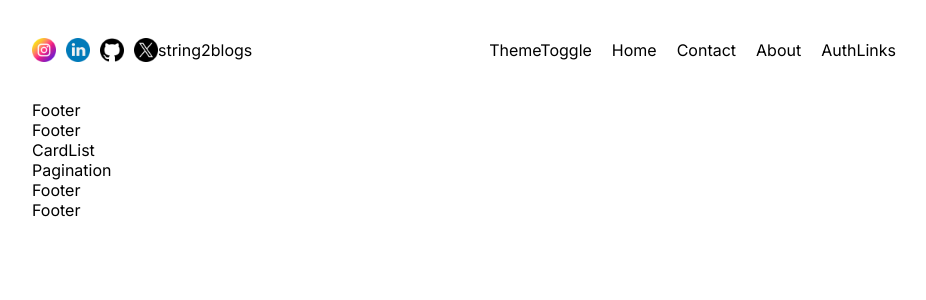
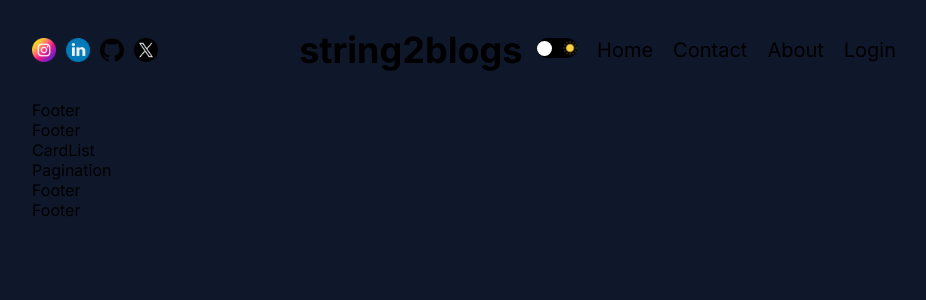
Before and after one commit to Satyam-R4j/string2blogs-webapp, a Next.js app: page / in a window 1280 px wide. Shown: the top 300 px of the page, without its empty margins (176-1102 px from the left). Built offline with nearby package versions, Linux system fonts and the light colour scheme.

Commit message:
Working on NavBar and theme Toggle

```diff
--- a/src/app/globals.css
+++ b/src/app/globals.css
@@ -23,6 +23,13 @@ a {
     text-decoration: none;
 }
 
+.light {
+    --bg: #0f172a;
+    --text-color: #ddd;
+    --softBg: #1f273a;
+    --softTextColor: #a6a6a6;
+}
+
 .container {
     min-height: 100vh;
     background-color: var(--bg);
@@ -37,44 +44,37 @@ a {
     padding-right: 80px;
 }
 
-@media screen and (max-width:1536px) {
-  .wrapper{
+@media screen and (max-width: 1536px) {
+    .wrapper {
         max-width: 1366px;
-
     }
 }
 
-@media screen and (max-width:1280px) {
-  .wrapper{
+@media screen and (max-width: 1280px) {
+    .wrapper {
         max-width: 1024px;
-
     }
 }
 
-@media screen and (max-width:1024px) {
-  .wrapper{
+@media screen and (max-width: 1024px) {
+    .wrapper {
         max-width: 768px;
         padding-left: 40px;
         padding-right: 40px;
     }
 }
 
-
-@media screen and (max-width:768px) {
-  .wrapper{
+@media screen and (max-width: 768px) {
+    .wrapper {
         max-width: 640px;
-
     }
 }
 
-@media screen and (max-width:640px) {
-  .wrapper{
+@media screen and (max-width: 640px) {
+    .wrapper {
         max-width: 475px;
-
     }
 }
-
-
 
 /* @theme inline {
   --color-background: var(--background);
--- /dev/null
+++ b/src/app/layout.js
@@ -0,0 +1,34 @@
+import "./globals.css";
+import { Inter } from "next/font/google";
+
+import Navbar from "../components/navbar/Navbar.jsx";
+import Footer from "../components/footer/Footer.jsx";
+import { ThemeContextProvider } from "../context/ThemeContext";
+import  ThemeProvider  from "@/providers/ThemeProvider";
+
+const inter = Inter({ subsets: ["latin"] });
+
+export const metadata = {
+    title: "string2blogs",
+    description: "The best blog app",
+};
+
+export default function RootLayout({ children }) {
+    return (
+        <html lang="en">
+            <body className={inter.className}>
+                <ThemeContextProvider>
+                    <ThemeProvider>
+                        <div className="container">
+                            <div className="wrapper ">
+                                <Navbar />
+                                {children}
+                                <Footer />
+                            </div>
+                        </div>
+                    </ThemeProvider>
+                </ThemeContextProvider>
+            </body>
+        </html>
+    );
+}
--- a/src/app/layout.tsx
+++ /dev/null
@@ -1,31 +0,0 @@
-import "./globals.css";
-import { Inter } from "next/font/google";
-
-import Navbar from "../components/navbar/Navbar.jsx";
-import Footer from "../components/footer/Footer.jsx";
-const inter = Inter({ subsets: ["latin"] });
-
-export const metadata = {
-    title: "string2blogs",
-    description: "The best blog app",
-};
-
-export default function RootLayout({
-    children,
-}: Readonly<{
-    children: React.ReactNode;
-}>) {
-    return (
-        <html lang="en">
-            <body className={inter.className}>
-                <div className="container">
-                    <div className="wrapper ">
-                        <Navbar />
-                        {children}
-                        <Footer />
-                    </div>
-                </div>
-            </body>
-        </html>
-    );
-}
--- a/src/components/authLinks/AuthLinks.jsx
+++ b/src/components/authLinks/AuthLinks.jsx
@@ -1,8 +1,21 @@
 import React from "react";
 import styles from "./authLinks.module.css";
+import Link from "next/link";
 
 const AuthLinks = () => {
-  return <div>AuthLinks</div>;
+    const status = "notauthenticated";
+    return (
+        <>
+            {status === "notauthenticated" ? (
+                <Link href="/login">Login</Link>
+            ) : (
+              <>
+                <Link href="/write">Write</Link>
+                <span className={styles.link}>Logout</span>
+              </>
+            )}
+        </>
+    );
 };
 
 export default AuthLinks;
--- a/src/components/authLinks/authLinks.module.css
+++ b/src/components/authLinks/authLinks.module.css
@@ -0,0 +1,3 @@
+.link{
+    cursor: pointer;
+}
--- a/src/components/navbar/navbar.module.css
+++ b/src/components/navbar/navbar.module.css
@@ -8,14 +8,19 @@
 .social {
     display: flex;
     gap: 10px;
+    flex: 1;
 }
 
 .logo {
     flex: 1;
+    text-align: center;
+    font-size: 36px;
+    font-weight: bold;
 }
 
 .links {
     display: flex;
     gap: 20px;
     flex: 1;
+    font-size: 20px;
 }
--- a/src/components/themeToggle/ThemeToggle.jsx
+++ b/src/components/themeToggle/ThemeToggle.jsx
@@ -1,9 +1,21 @@
-import React from "react";
+"use client";
+import React, { useContext } from "react";
 import styles from "./themeToggle.module.css";
-
+import Image from "next/image";
+import { ThemeContext } from "@/context/ThemeContext";
 
 const ThemeToggle = () => {
-  return <div className={styles.container}>ThemeToggle</div>;
+    const { theme } = useContext(ThemeContext);
+
+    console.log(theme);
+
+    return (
+        <div className={styles.container}>
+            <Image src="/moon.png" alt="" width={14} height={14} />
+            <div className={styles.ball}></div>
+            <Image src="/sun.png" alt="" width={14} height={14} />
+        </div>
+    );
 };
 
 export default ThemeToggle;
--- a/src/components/themeToggle/themeToggle.module.css
+++ b/src/components/themeToggle/themeToggle.module.css
@@ -0,0 +1,20 @@
+.container{
+    width: 40px;
+    height: 20px;
+    border-radius: 50px;
+    cursor: pointer;
+    display: flex;
+    align-items: center;
+    justify-content: space-between;
+    background-color: black;
+    position: relative;
+}
+
+.ball{
+    width: 15px;
+    height: 15px;
+    border-radius: 50%;
+    background-color: white;
+    position: absolute;
+    left: 1;
+}
--- /dev/null
+++ b/src/context/ThemeContext.jsx
@@ -0,0 +1,20 @@
+"use client"
+import { createContext, useState } from "react";
+
+export const ThemeContext = createContext();
+
+const getFromLocalStorage = () => {
+    if (typeof window !== undefined) {
+        const value = localStorage.getItem("theme");
+
+        return value || "light";
+    }
+};
+
+export const ThemeContextProvider = ({ children }) => {
+    const [theme, setTheme] = useState(() => {
+        return getFromLocalStorage();
+    });
+
+    return <ThemeContext.Provider value={{theme}}>{children}</ThemeContext.Provider>;
+};
--- /dev/null
+++ b/src/providers/ThemeProvider.jsx
@@ -0,0 +1,12 @@
+"use client";
+import React from "react";
+import { useContext } from "react";
+import {ThemeContext} from "@/context/ThemeContext";
+
+const ThemeProvider = ({ children }) => {
+
+    const { theme } = useContext(ThemeContext);
+    return <div className={theme}>{children}</div>;
+};
+
+export default ThemeProvider;
--- a/tsconfig.json
+++ b/tsconfig.json
@@ -29,6 +29,6 @@
     ".next/types/**/*.ts",
     ".next/dev/types/**/*.ts",
     "**/*.mts"
-  ],
+, "src/app/layout.js"  ],
   "exclude": ["node_modules"]
 }
```
Lines whose indentation alone changed are shown as unchanged.
